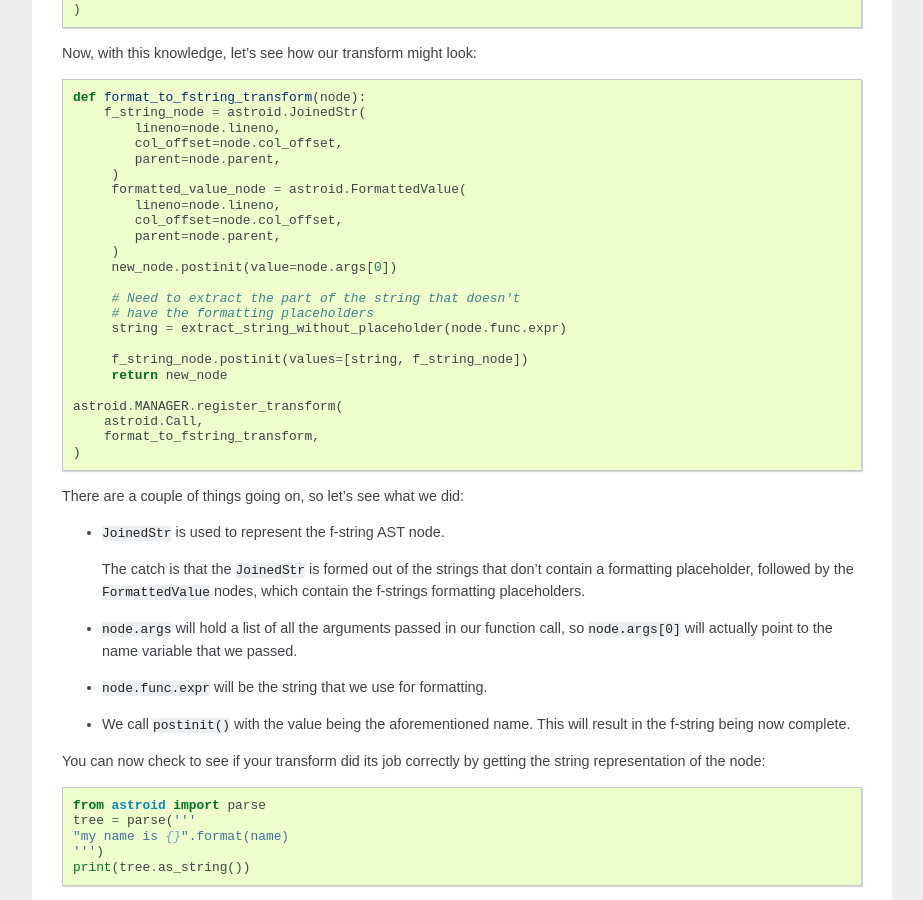
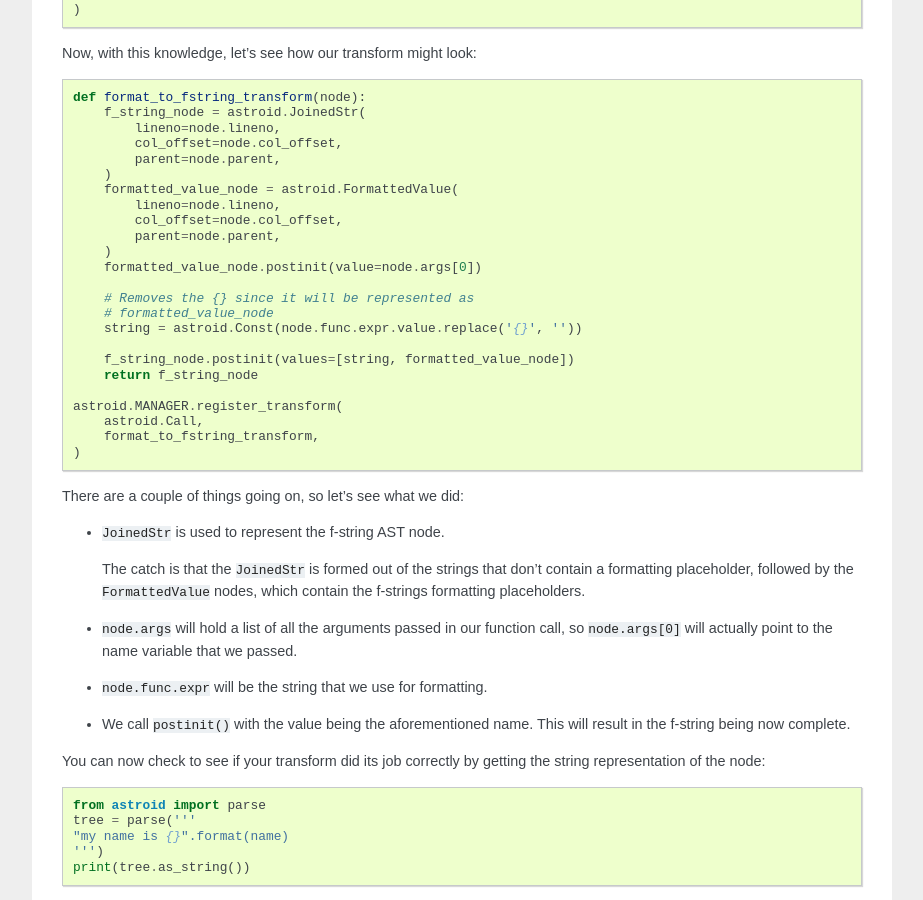
Before and after one commit to janderson1017/astroid, a Sphinx documentation site: the page built from doc/extending.rst, in a window 1280 px wide and 900 px high, scrolled down 1693 px. Shown: the whole window, without its empty margins (198-1121 px from the left). Built offline with Sphinx 7.4.7, drawn with Linux system fonts in a browser that asks for light colours; the version number could not be read and is left out.

Commit message:
Docs: Fixing transformation example to be functional (#640)
The previous example was referencing undefined variables and returning the wrong node.

```diff
--- a/doc/extending.rst
+++ b/doc/extending.rst
@@ -115,20 +115,20 @@ Now, with this knowledge, let's see how our transform might look::
             lineno=node.lineno,
             col_offset=node.col_offset,
             parent=node.parent,
-         )
-         formatted_value_node = astroid.FormattedValue(
+        )
+        formatted_value_node = astroid.FormattedValue(
             lineno=node.lineno,
             col_offset=node.col_offset,
             parent=node.parent,
-         )
-         new_node.postinit(value=node.args[0])
+        )
+        formatted_value_node.postinit(value=node.args[0])
 
-         # Need to extract the part of the string that doesn't
-         # have the formatting placeholders
-         string = extract_string_without_placeholder(node.func.expr)
+        # Removes the {} since it will be represented as
+        # formatted_value_node
+        string = astroid.Const(node.func.expr.value.replace('{}', ''))
 
-         f_string_node.postinit(values=[string, f_string_node])
-         return new_node
+        f_string_node.postinit(values=[string, formatted_value_node])
+        return f_string_node
 
     astroid.MANAGER.register_transform(
         astroid.Call,
```
